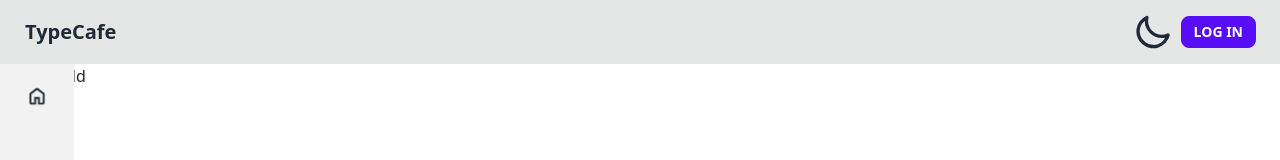
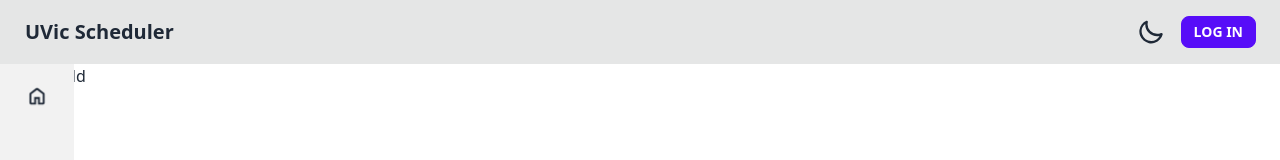
Before and after one commit to SENG-499-Company-3/frontend, a Next.js app: page / in a window 1280 px wide. Shown: the top 160 px of the page. Built offline with nearby package versions, Linux system fonts and the light colour scheme.

Commit message:
scale top nav theme icon; change nav title

```diff
--- a/src/components/navigation/TopNavigation.tsx
+++ b/src/components/navigation/TopNavigation.tsx
@@ -21,15 +21,15 @@
     return (
         <div className="navbar bg-base-300">
             <div className="flex-1">
-                <a className="btn btn-ghost normal-case text-xl">TypeCafe</a>
+                <a className="btn btn-ghost normal-case text-xl">UVic Scheduler</a>
             </div>
             <div className="flex-none gap-2 px-4">
 
                 {/* Theme Button */}
-                <label className="swap swap-rotate">
+                <label className="swap swap-rotate px-2">
                     <input onClick={toggleTheme} type="checkbox" />
-                    <svg className="swap-on fill-current w-10 h-10" xmlns="http://www.w3.org/2000/svg" viewBox="0 0 24 24"><path d="M5.64,17l-.71.71a1,1,0,0,0,0,1.41,1,1,0,0,0,1.41,0l.71-.71A1,1,0,0,0,5.64,17ZM5,12a1,1,0,0,0-1-1H3a1,1,0,0,0,0,2H4A1,1,0,0,0,5,12Zm7-7a1,1,0,0,0,1-1V3a1,1,0,0,0-2,0V4A1,1,0,0,0,12,5ZM5.64,7.05a1,1,0,0,0,.7.29,1,1,0,0,0,.71-.29,1,1,0,0,0,0-1.41l-.71-.71A1,1,0,0,0,4.93,6.34Zm12,.29a1,1,0,0,0,.7-.29l.71-.71a1,1,0,1,0-1.41-1.41L17,5.64a1,1,0,0,0,0,1.41A1,1,0,0,0,17.66,7.34ZM21,11H20a1,1,0,0,0,0,2h1a1,1,0,0,0,0-2Zm-9,8a1,1,0,0,0-1,1v1a1,1,0,0,0,2,0V20A1,1,0,0,0,12,19ZM18.36,17A1,1,0,0,0,17,18.36l.71.71a1,1,0,0,0,1.41,0,1,1,0,0,0,0-1.41ZM12,6.5A5.5,5.5,0,1,0,17.5,12,5.51,5.51,0,0,0,12,6.5Zm0,9A3.5,3.5,0,1,1,15.5,12,3.5,3.5,0,0,1,12,15.5Z"/></svg>
-                    <svg className="swap-off fill-current w-10 h-10" xmlns="http://www.w3.org/2000/svg" viewBox="0 0 24 24"><path d="M21.64,13a1,1,0,0,0-1.05-.14,8.05,8.05,0,0,1-3.37.73A8.15,8.15,0,0,1,9.08,5.49a8.59,8.59,0,0,1,.25-2A1,1,0,0,0,8,2.36,10.14,10.14,0,1,0,22,14.05,1,1,0,0,0,21.64,13Zm-9.5,6.69A8.14,8.14,0,0,1,7.08,5.22v.27A10.15,10.15,0,0,0,17.22,15.63a9.79,9.79,0,0,0,2.1-.22A8.11,8.11,0,0,1,12.14,19.73Z"/></svg>
+                    <svg className="swap-on fill-current w-7 h-7" xmlns="http://www.w3.org/2000/svg" viewBox="0 0 24 24"><path d="M5.64,17l-.71.71a1,1,0,0,0,0,1.41,1,1,0,0,0,1.41,0l.71-.71A1,1,0,0,0,5.64,17ZM5,12a1,1,0,0,0-1-1H3a1,1,0,0,0,0,2H4A1,1,0,0,0,5,12Zm7-7a1,1,0,0,0,1-1V3a1,1,0,0,0-2,0V4A1,1,0,0,0,12,5ZM5.64,7.05a1,1,0,0,0,.7.29,1,1,0,0,0,.71-.29,1,1,0,0,0,0-1.41l-.71-.71A1,1,0,0,0,4.93,6.34Zm12,.29a1,1,0,0,0,.7-.29l.71-.71a1,1,0,1,0-1.41-1.41L17,5.64a1,1,0,0,0,0,1.41A1,1,0,0,0,17.66,7.34ZM21,11H20a1,1,0,0,0,0,2h1a1,1,0,0,0,0-2Zm-9,8a1,1,0,0,0-1,1v1a1,1,0,0,0,2,0V20A1,1,0,0,0,12,19ZM18.36,17A1,1,0,0,0,17,18.36l.71.71a1,1,0,0,0,1.41,0,1,1,0,0,0,0-1.41ZM12,6.5A5.5,5.5,0,1,0,17.5,12,5.51,5.51,0,0,0,12,6.5Zm0,9A3.5,3.5,0,1,1,15.5,12,3.5,3.5,0,0,1,12,15.5Z"/></svg>
+                    <svg className="swap-off fill-current w-7 h-7" xmlns="http://www.w3.org/2000/svg" viewBox="0 0 24 24"><path d="M21.64,13a1,1,0,0,0-1.05-.14,8.05,8.05,0,0,1-3.37.73A8.15,8.15,0,0,1,9.08,5.49a8.59,8.59,0,0,1,.25-2A1,1,0,0,0,8,2.36,10.14,10.14,0,1,0,22,14.05,1,1,0,0,0,21.64,13Zm-9.5,6.69A8.14,8.14,0,0,1,7.08,5.22v.27A10.15,10.15,0,0,0,17.22,15.63a9.79,9.79,0,0,0,2.1-.22A8.11,8.11,0,0,1,12.14,19.73Z"/></svg>
                 </label>
 
                 {/* If the user is not signed in, display auth buttons */}
```
